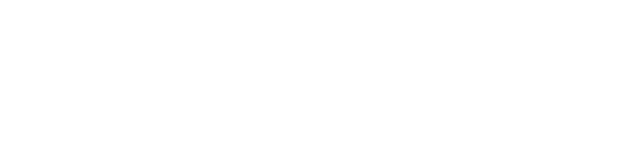
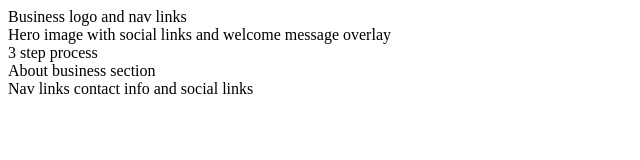
Before and after one commit to alexkavanagh-dev/memory-box-media, a plain HTML site: page index.html in a window 1280 px wide. Shown: the whole page, without its empty margins (0-640 px from the left). Drawn offline with Linux system fonts and the light colour scheme; files that its build step writes are made by us from their sources.

Commit message:
Add main structure to homepage

```diff
--- a/index.html
+++ b/index.html
@@ -11,6 +11,24 @@
     <title>Memory Box Media</title>
 </head>
 <body>
+    <header>
+        Business logo and nav links
+    </header>
 
+    <section>
+       Hero image with social links and welcome message overlay
+    </section>
+
+    <section>
+        3 step process
+    </section>
+
+    <section>
+        About business section
+    </section>
+
+    <footer>
+        Nav links contact info and social links
+    </footer>
 </body>
 </html>
```
Also changed, not shown: assets/images/memoryboxmedia-logo.png (added).
